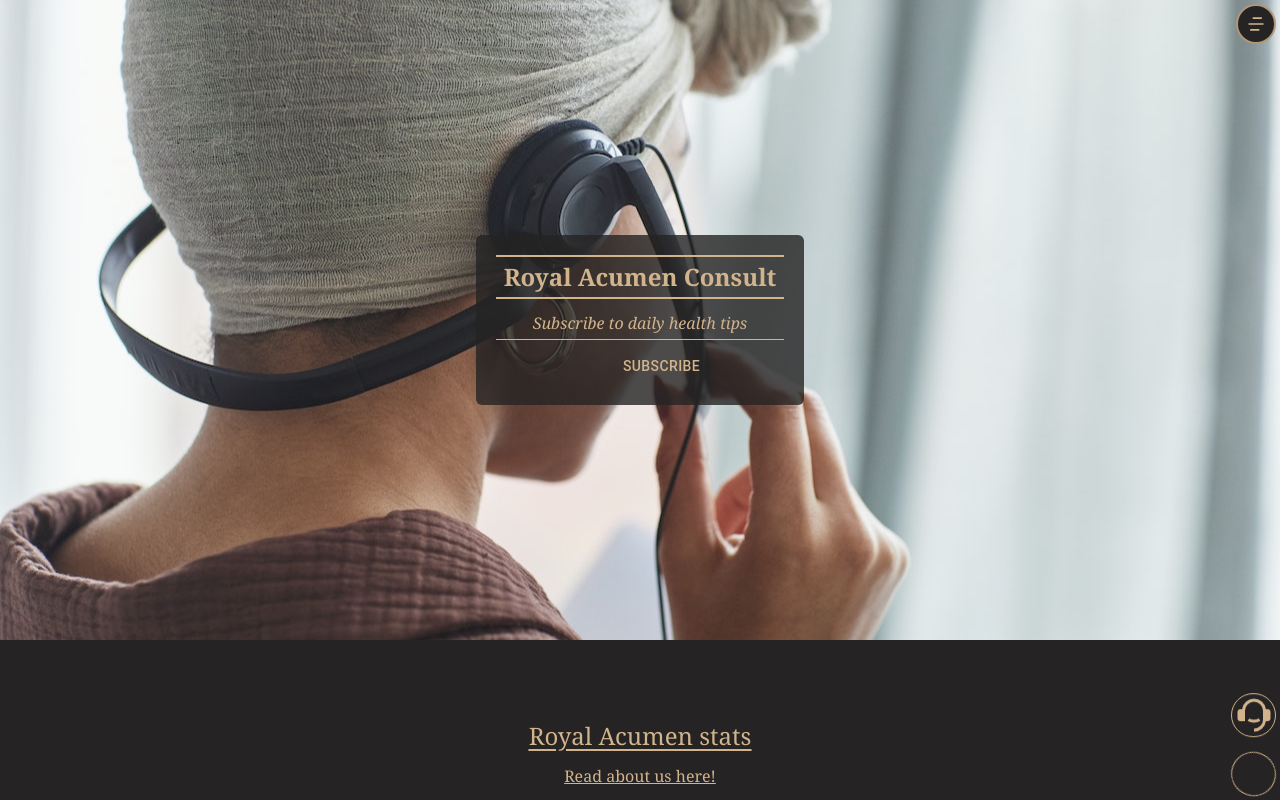
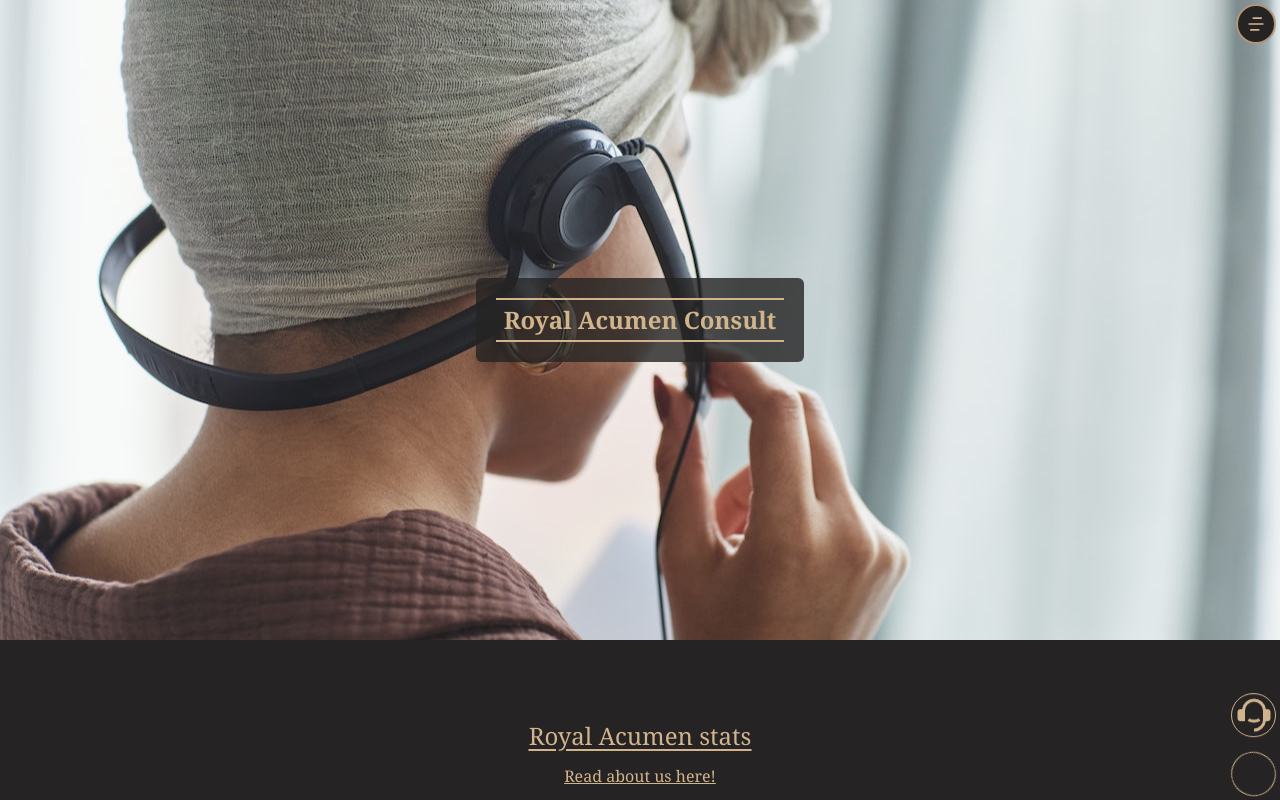
Before and after one commit to Theaceemperor/royal_acumen_consult, a Next.js app: page / in a window 1280 px wide. Shown: the top 800 px of the page. Built offline with nearby package versions, Linux system fonts and the light colour scheme; some icons are missing.

Commit message:
removed subscribe field

```diff
--- a/components/NavBar.js
+++ b/components/NavBar.js
@@ -1,36 +1,7 @@
 import React from "react";
-import * as yup from 'yup';
-import { Button } from "@mui/material";
-import { useFormik } from "formik";
-import { SubscribeAlert } from "./alert";
 import PositionedMenu from "./navPopper";
 
-const validationRules = yup.object().shape({
-    email:yup.string().required('Please enter your email address!'),
-})
-
 export default function NavigationBar() {
-    const [ openSubscribeDialog,setOpenSubscribeDialog ] = React.useState(false);
-
-    const handleSubscribe = () => {
-        setOpenSubscribeDialog(true);
-        setTimeout(() => {
-            setOpenSubscribeDialog(false);
-        }, 10000);
-    };
-
-    const handleCloseSubscribeDialog = () => {
-        setOpenSubscribeDialog(false);
-    }
-
-    const { handleBlur,handleChange,handleSubmit,errors,values,touched } = useFormik({
-        initialValues: {email: ''},
-        onSubmit: values => {
-            handleSubscribe();
-            values.email = ''
-        },
-        validationSchema:validationRules
-    });
 
     return (
         <section>
@@ -38,39 +9,13 @@ export default function NavigationBar() {
             <article
                 className="bg-[url('/images/13.jpg')] bg-cover bg-center px-2 sm:p-0 h-[70vh] md:h-[80vh] lg:h-[80vh] flex items-center justify-center mb-5">
 
-                <form onSubmit={handleSubmit}
+                <blockquote
                 id="subscribe"
                 className='flex flex-col items-center justify-center text-center gap-1 sm:gap-2 bg-[#252324]/80 text-[tan] p-3 sm:p-5 rounded-md'>
                     <h1 className='text-xl sm:text-2xl font-bold border-y-2 border-[tan] py-1 px-2 rounded-lg sm:rounded-[0]'>Royal Acumen Consult</h1>
-                    <input
-                    id="email"
-                    type="email"
-                    placeholder="Subscribe to daily health tips"
-                    onChange={handleChange}
-                    onBlur={handleBlur}
-                    value={values.email}
-                    className="py-1 px-2 border-b border-[tan] w-full placeholder:italic placeholder:text-[tan] bg-transparent placeholder:text-center text-center focus:outline-none focus:border focus:border-[tan] focus:rounded-md"
-                    />
 
-                    {errors.email && touched.email
-                        ? <span className="text-[tan]">{errors.email}</span> : null}
-
-                    <Button
-                    type="submit"
-                    style={{
-                        color: 'tan',animationName:'example',animationDuration:'4s', animationIterationCount:'infinite',animationTimingFunction:'ease-in-out'
-                    }}>Subscribe</Button>
-                </form>
+                </blockquote>
             </article>
-
-            {
-                openSubscribeDialog
-                ?
-                <SubscribeAlert close={handleCloseSubscribeDialog} />
-                :
-                null
-            }
-
         </section>
     )
 }
```
